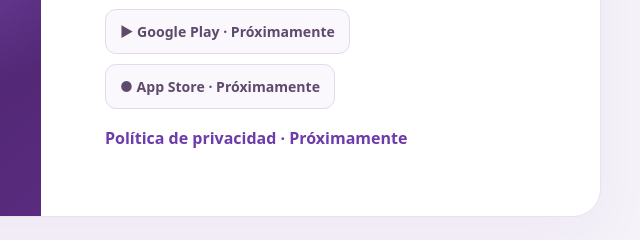
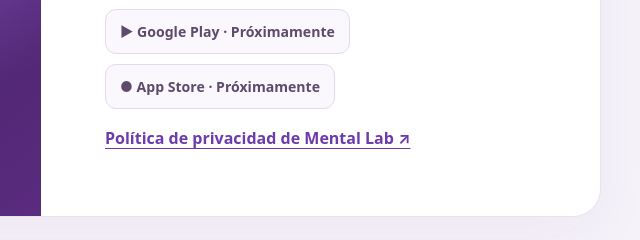
Before and after one commit to EquipoBerenjena/EquipoBerenjena.github.io, a plain HTML site: page index.html in a window 1280 px wide. Shown: the part 3280-3520 px from the top of the page, 599-1239 px from the left. Drawn offline with Linux system fonts and the light colour scheme.

Commit message:
Update index.html

```diff
--- a/index.html
+++ b/index.html
@@ -61,7 +61,7 @@
             <a class="store-soon">▶ Google Play · Próximamente</a>
             <a class="store-soon">● App Store · Próximamente</a>
           </div>
-          <a class="project-privacy">Política de privacidad · Próximamente</a>
+          <a class="project-privacy" href="https://sites.google.com/view/poltica-de-privacidad-de-menta?usp=sharing" target="_blank" rel="noopener noreferrer">Política de privacidad de Mental Lab ↗</a>
         </div>
       </article>
     </div></section>
```
